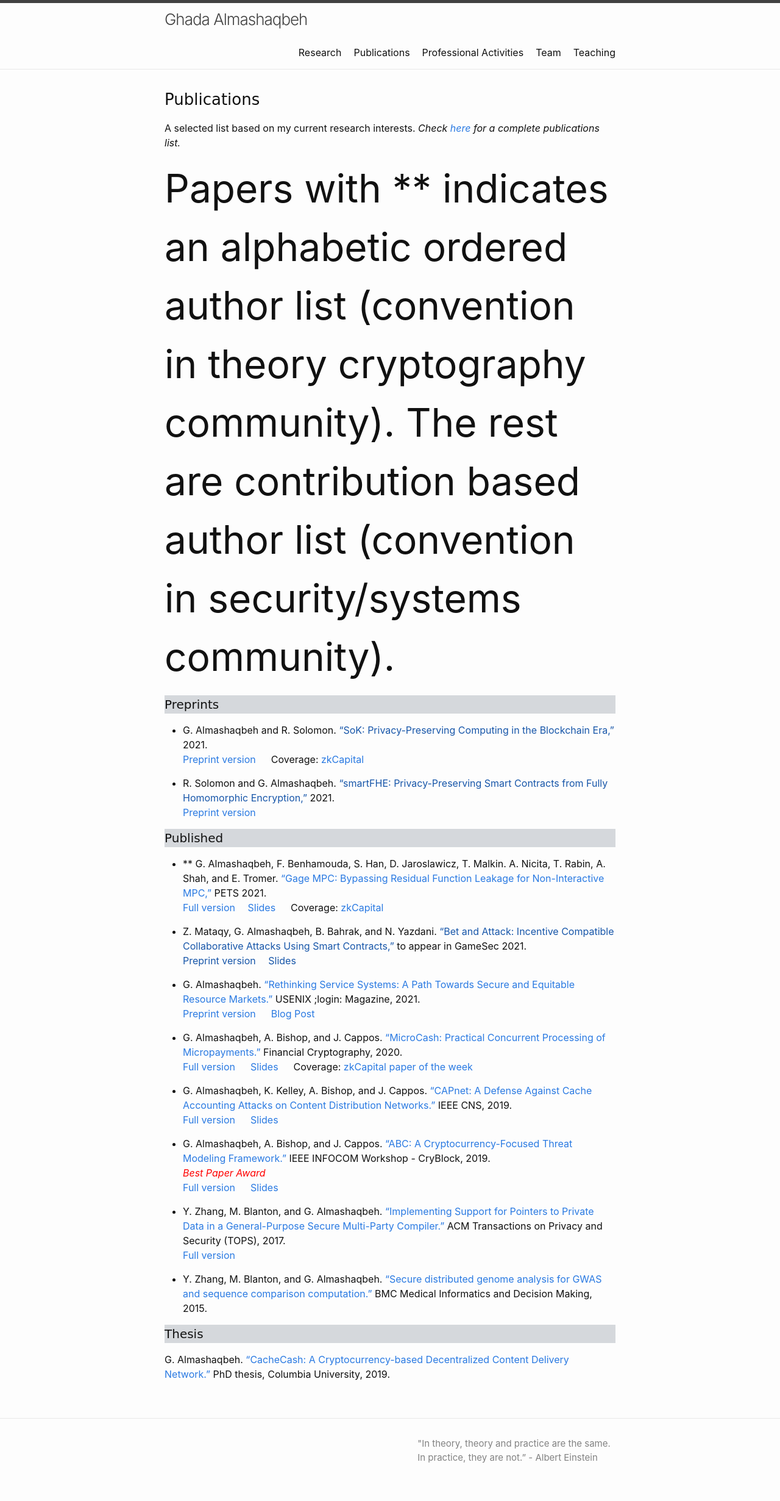
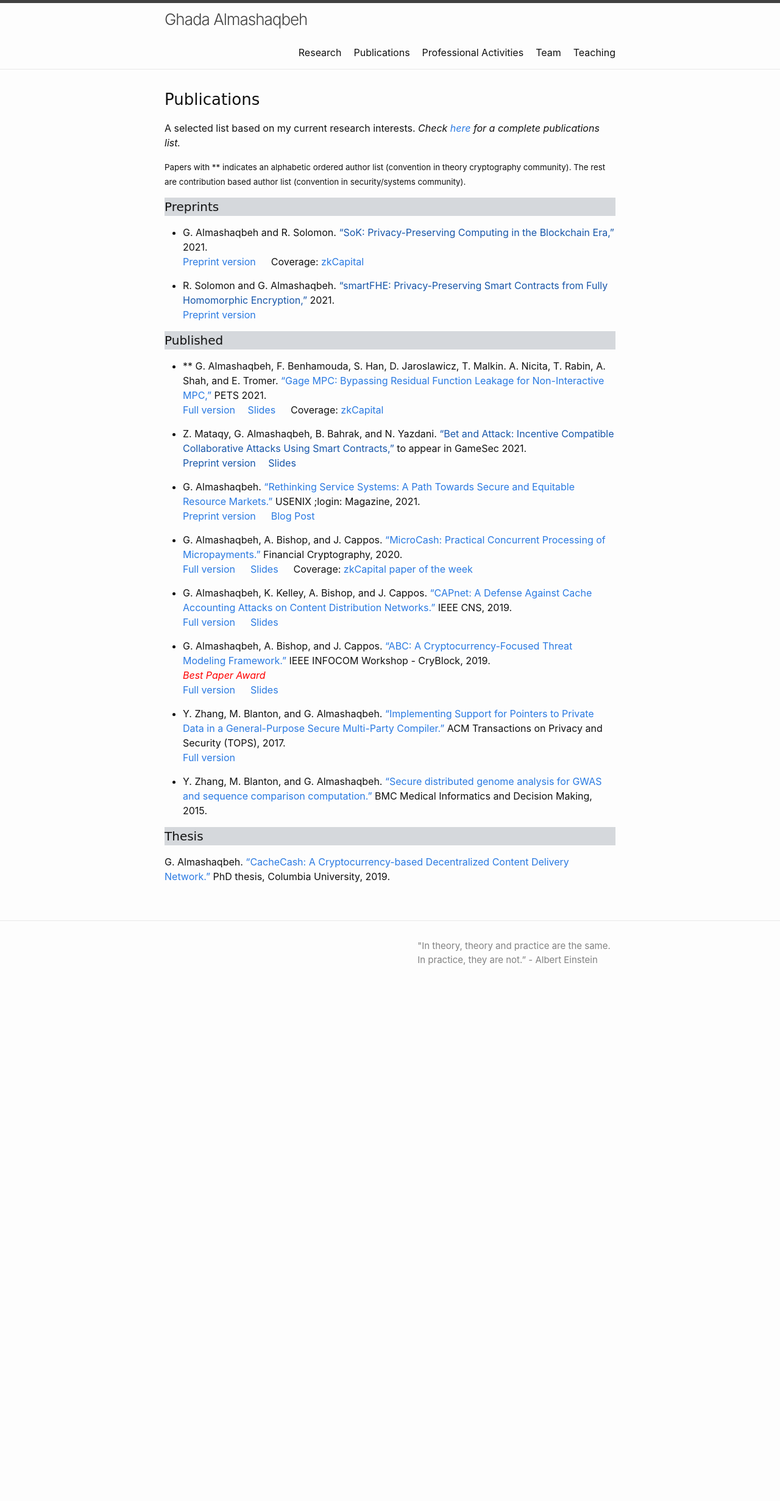
Before and after one commit to GhadaAlmashaqbeh/GhadaAlmashaqbeh.github.io, a Jekyll site: the page built from 02-publications.md, in a window 1280 px wide. Shown: the whole page at 61% size. Built offline with Jekyll 4.4.1, drawn with Linux system fonts in a browser that asks for light colours; after the commit the page ends 1645 px from its top, so only the background shows below that.

Commit message:
update publications

```diff
--- a/02-publications.md
+++ b/02-publications.md
@@ -8,7 +8,7 @@
 
 A selected list based on my current research interests. _Check [here](https://scholar.google.com/citations?user=QKIkII0AAAAJ&hl=en) for a complete publications list._<br/>
 
-<span style="font-size:4em">Papers with \*\* indicates an alphabetic ordered author list (convention in theory cryptography community). The rest are contribution based author list (convention in security/systems community).</span> <br/>
+<span style="font-size:10pt">Papers with \*\* indicates an alphabetic ordered author list (convention in theory cryptography community). The rest are contribution based author list (convention in security/systems community).</span> <br/>
 
 
 <h4 style="font-family: 'Comic Sans MS'; background-color:rgb(213, 216, 220);">Preprints</h4>
```
